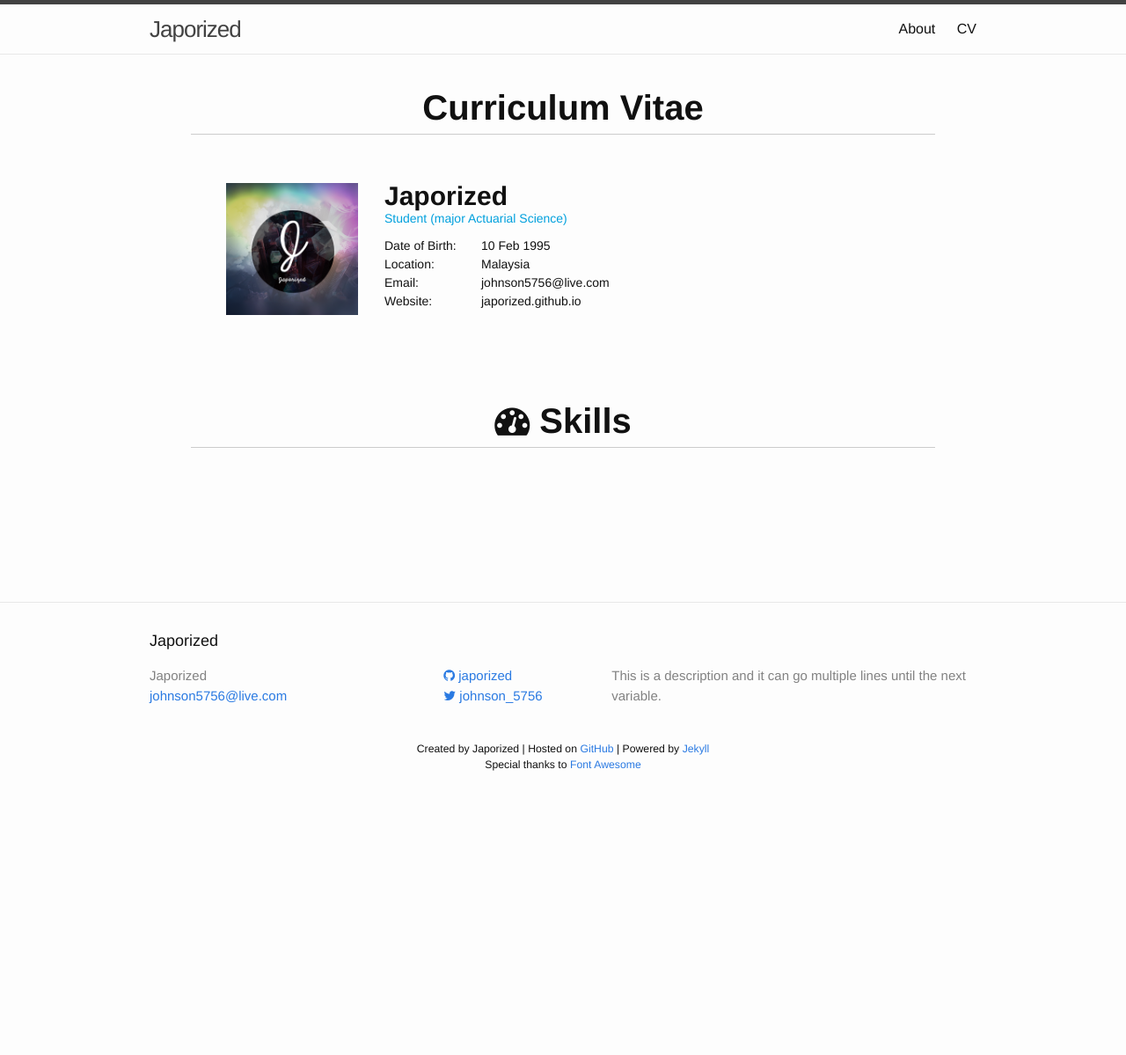
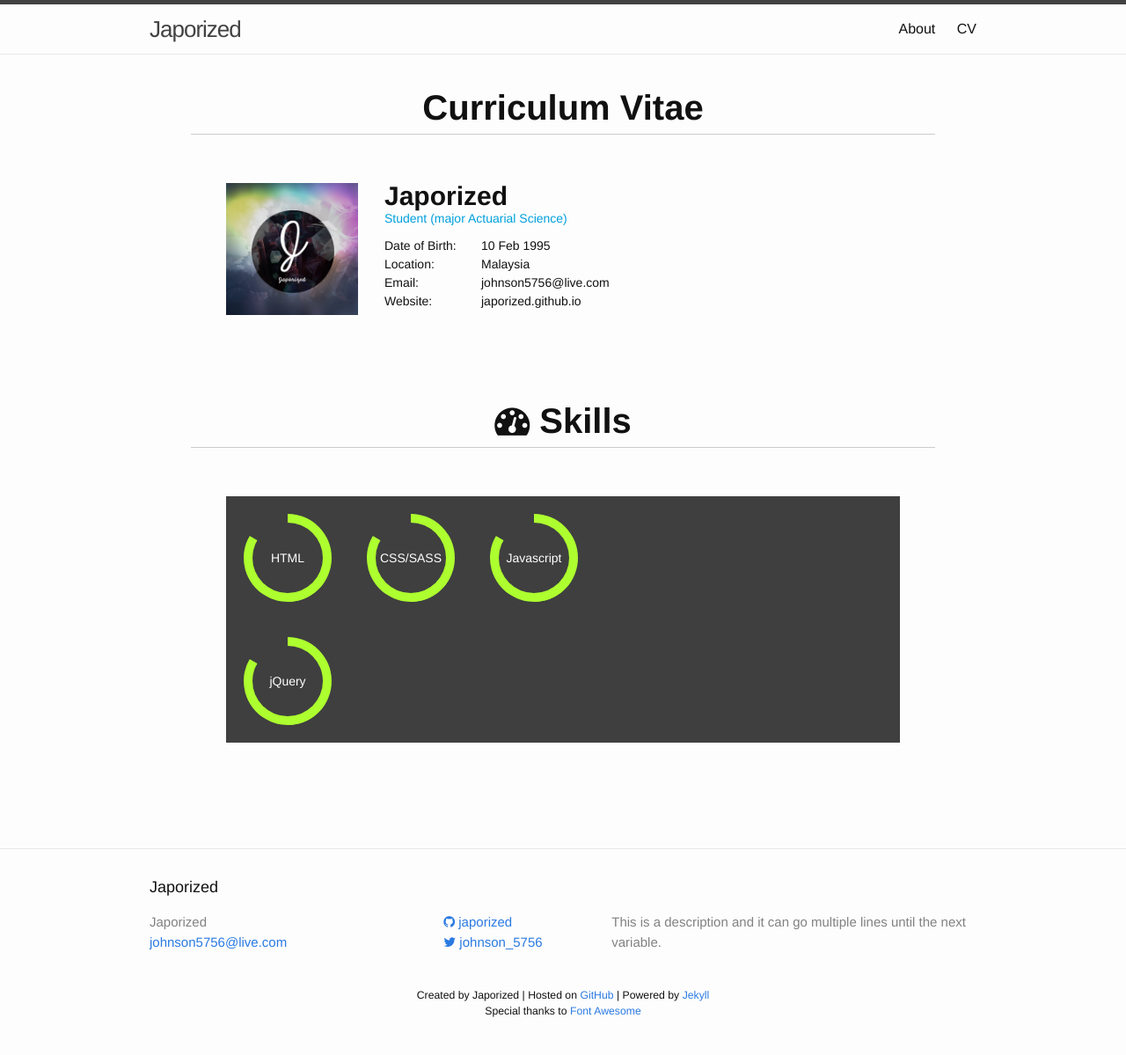
Before and after one commit to japorized/japorized.github.io, a Jekyll site: the page built from cv.md, in a window 1280 px wide. Shown: the whole page at 88% size. Built offline with Jekyll 4.4.1, drawn with Linux system fonts in a browser that asks for light colours; before the commit the page ends 919 px from its top, so only the background shows below that.

Commit message:
CV Update #2

```diff
--- a/_layouts/cv.html
+++ b/_layouts/cv.html
@@ -29,7 +29,95 @@ layout: default
 	<div class="academics-block">
 		<h1 id="cv_header"><span class="fa fa-tachometer"></span> Skills</h1>
 		<div class="section-container">
-
+			<!-- BEGIN pies -->
+			<div class="universal_container">
+    <div class="pieContainer">
+        <div class="pieBackground"></div>
+        <div class="pieDesc"><span>HTML</span>
+        </div>
+        <div class="half1">
+            <div class="pie-mask">
+                <div class="pie" style="-webkit-transform: rotate(180deg);
+                -moz-transform: rotate(180deg);
+                    -o-transform: rotate(180deg);
+                        transform: rotate(180deg);"></div>
+            </div>
+        </div>
+        <div class="half1 half2">
+            <div class="pie-mask">
+                <div class="pie" style="-webkit-transform: rotate(120deg);
+                -moz-transform: rotate(120deg);
+                    -o-transform: rotate(120deg);
+                        transform: rotate(120deg);"></div>
+            </div>
+        </div>
+    </div>
+    <div class="pieContainer">
+        <div class="pieBackground"></div>
+        <div class="pieDesc"><span>CSS/SASS</span>
+        </div>
+        <div class="half1">
+            <div class="pie-mask">
+                <div class="pie" style="-webkit-transform: rotate(180deg);
+                -moz-transform: rotate(180deg);
+                    -o-transform: rotate(180deg);
+                        transform: rotate(180deg);"></div>
+            </div>
+        </div>
+        <div class="half1 half2">
+            <div class="pie-mask">
+                <div class="pie" style="-webkit-transform: rotate(120deg);
+                -moz-transform: rotate(120deg);
+                    -o-transform: rotate(120deg);
+                        transform: rotate(120deg);"></div>
+            </div>
+        </div>
+    </div>
+    <div class="pieContainer">
+        <div class="pieBackground"></div>
+        <div class="pieDesc"><span>Javascript</span>
+        </div>
+        <div class="half1">
+            <div class="pie-mask">
+                <div class="pie" style="-webkit-transform: rotate(180deg);
+                -moz-transform: rotate(180deg);
+                    -o-transform: rotate(180deg);
+                        transform: rotate(180deg);"></div>
+            </div>
+        </div>
+        <div class="half1 half2">
+            <div class="pie-mask">
+                <div class="pie" style="-webkit-transform: rotate(120deg);
+                -moz-transform: rotate(120deg);
+                    -o-transform: rotate(120deg);
+                        transform: rotate(120deg);"></div>
+            </div>
+        </div>
+    </div>
+    <div style="clear: both"></div>
+    <div class="pieContainer">
+        <div class="pieBackground"></div>
+        <div class="pieDesc"><span>jQuery</span>
+        </div>
+        <div class="half1">
+            <div class="pie-mask">
+                <div class="pie" style="-webkit-transform: rotate(180deg);
+                -moz-transform: rotate(180deg);
+                    -o-transform: rotate(180deg);
+                        transform: rotate(180deg);"></div>
+            </div>
+        </div>
+        <div class="half1 half2">
+            <div class="pie-mask">
+                <div class="pie" style="-webkit-transform: rotate(120deg);
+                -moz-transform: rotate(120deg);
+                    -o-transform: rotate(120deg);
+                        transform: rotate(120deg);"></div>
+            </div>
+        </div>
+    </div>
+</div>
+			<!-- END pies -->
 		</div>
 	</div>
 
--- a/_sass/_layout.scss
+++ b/_sass/_layout.scss
@@ -330,3 +330,86 @@
     float: left;
     width: 110px;
   }
+
+  /*
+   * Pies
+   */
+   .universal_container {
+    background: #3f3f3f;
+    height: 280px;
+}
+.pieContainer {
+    position: relative;
+    color: #fff;
+    height: 100px;
+    width: 100px;
+    padding: 20px;
+    float: left;
+}
+.pieBackground {
+    z-index: 2;
+    background: #3f3f3f;
+    height: 80px;
+    width: 80px;
+    position: absolute;
+    -webkit-border-radius: 50px;
+    -moz-border-radius: 50px;
+    -o-border-radius: 50px;
+    border-radius: 50px;
+    margin-top: 10px;
+    margin-left: 10px;
+}
+.pieDesc {
+    position: absolute;
+    font-size: 14px;
+    height: 80px;
+    width: 80px;
+    padding: 10px;
+    z-index: 3;
+    display: table;
+}
+.pieDesc span {
+    display: table-cell;
+    text-align: center;
+    vertical-align: middle;
+}
+.half1 {
+    position: absolute;
+    height: 100px;
+    width: 100px;
+    -webkit-border-radius: 50px;
+    -moz-border-radius: 50px;
+    -o-border-radius: 50px;
+    border-radius: 50px;
+    /*clip: rect(0, 100px, 100px, 50px);*/
+}
+.half2 {
+    -webkit-transform: rotate(180deg);
+    -moz-transform: rotate(180deg);
+    -o-transform: rotate(180deg);
+    transform: rotate(180deg);
+}
+.pie-mask {
+    position: absolute;
+    width: 100px;
+    height: 100px;
+    -webkit-transform: rotate(0deg);
+    -moz-transform: rotate(0deg);
+    -o-transform: rotate(0deg);
+    transform: rotate(0deg);
+    -webkit-border-radius: 50px;
+    -moz-border-radius: 50px;
+    -o-border-radius: 50px;
+    border-radius: 50px;
+}
+.pie {
+    background: #adff2f;
+    position: absolute;
+    height: 100px;
+    width: 100px;
+    -webkit-border-radius: 50px;
+    -moz-border-radius: 50px;
+    -o-border-radius: 50px;
+    border-radius: 50px;
+    clip: rect(0, 50px, 100px, 0);
+}
```
